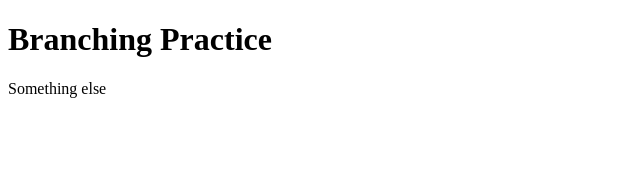
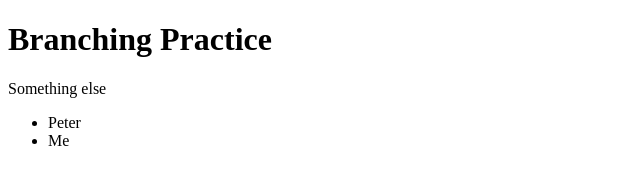
Before and after one commit to isaacNegatu/gitBranching, a plain HTML site: page index.html in a window 1280 px wide. Shown: the full height of the page, 0-640 px from the left. Drawn offline with Linux system fonts and the light colour scheme.

Commit message:
added famo ppl

```diff
--- a/index.html
+++ b/index.html
@@ -9,5 +9,9 @@
 <body>
     <h1>Branching Practice </h1>
     <p>Something else</p>
+    <ul>
+        <li>Peter</li>
+        <li>Me</li>
+    </ul>
 </body>
 </html>
```
